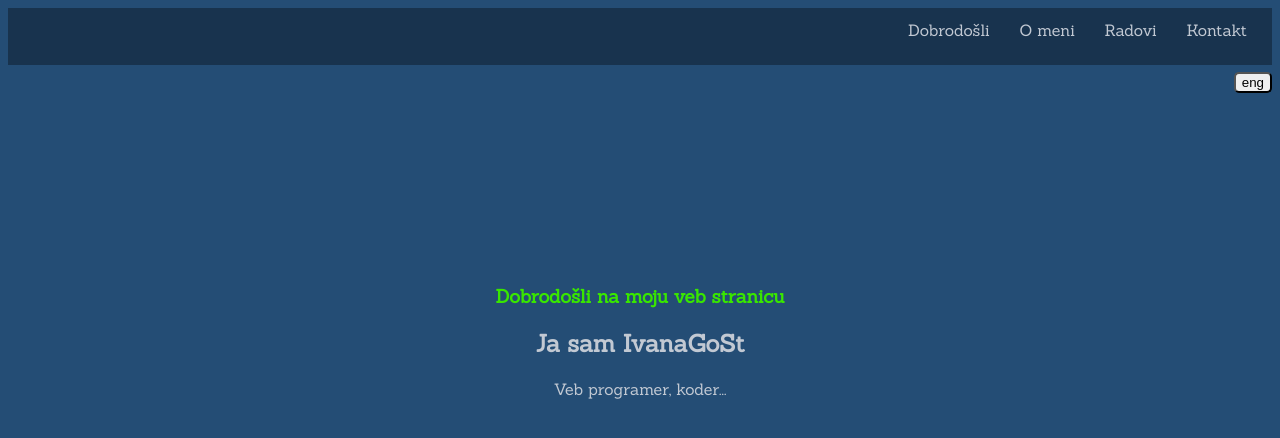
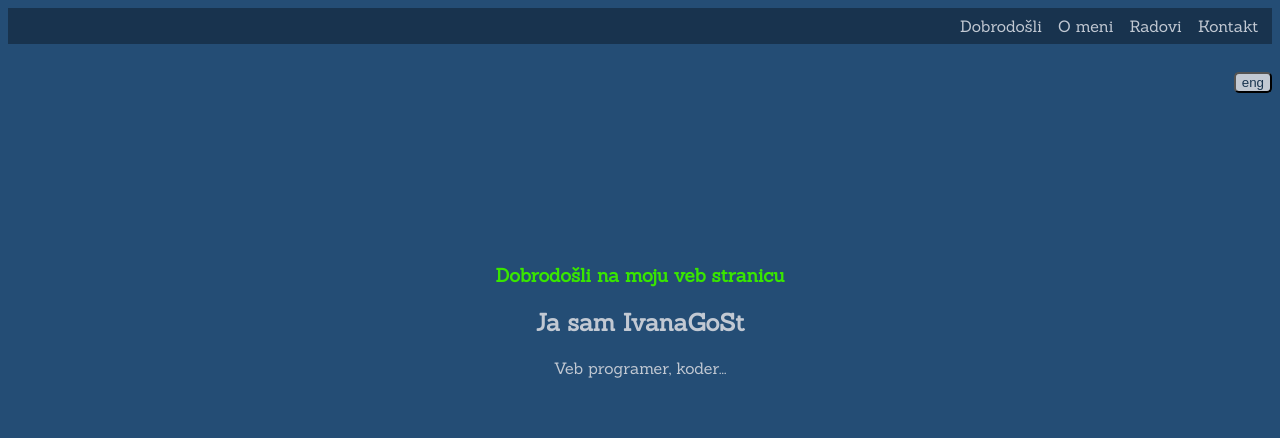
Before and after one commit to IvanaGoSt/IvanaGoSt.github.io, a plain HTML site: page index.html in a window 1280 px wide. Shown: the top 438 px of the page. Drawn offline with Linux system fonts and the light colour scheme.

```diff
--- a/styles/style.css
+++ b/styles/style.css
@@ -14,15 +14,15 @@ body {
   top: 0;
   text-align: right;
   background-color: #18334e;
-  height: 4vh;
-  padding: 1%;
+  height: auto;
+  padding: 1vh;
 }
 
 #navbar a {
   color: #c2c9d3;
   text-decoration: none;
-  padding: 1%;
-  margin: auto;
+  padding: 0.2vh;
+  margin: 0.5vh;
 }
 
 #navbar a:hover {
@@ -38,6 +38,8 @@ button {
 #lang{
   float: right;
   border-radius: 5px;
+  color: #18334e;
+  background-color: #c2c9d3;
 }
 
 #lang:hover {
```
